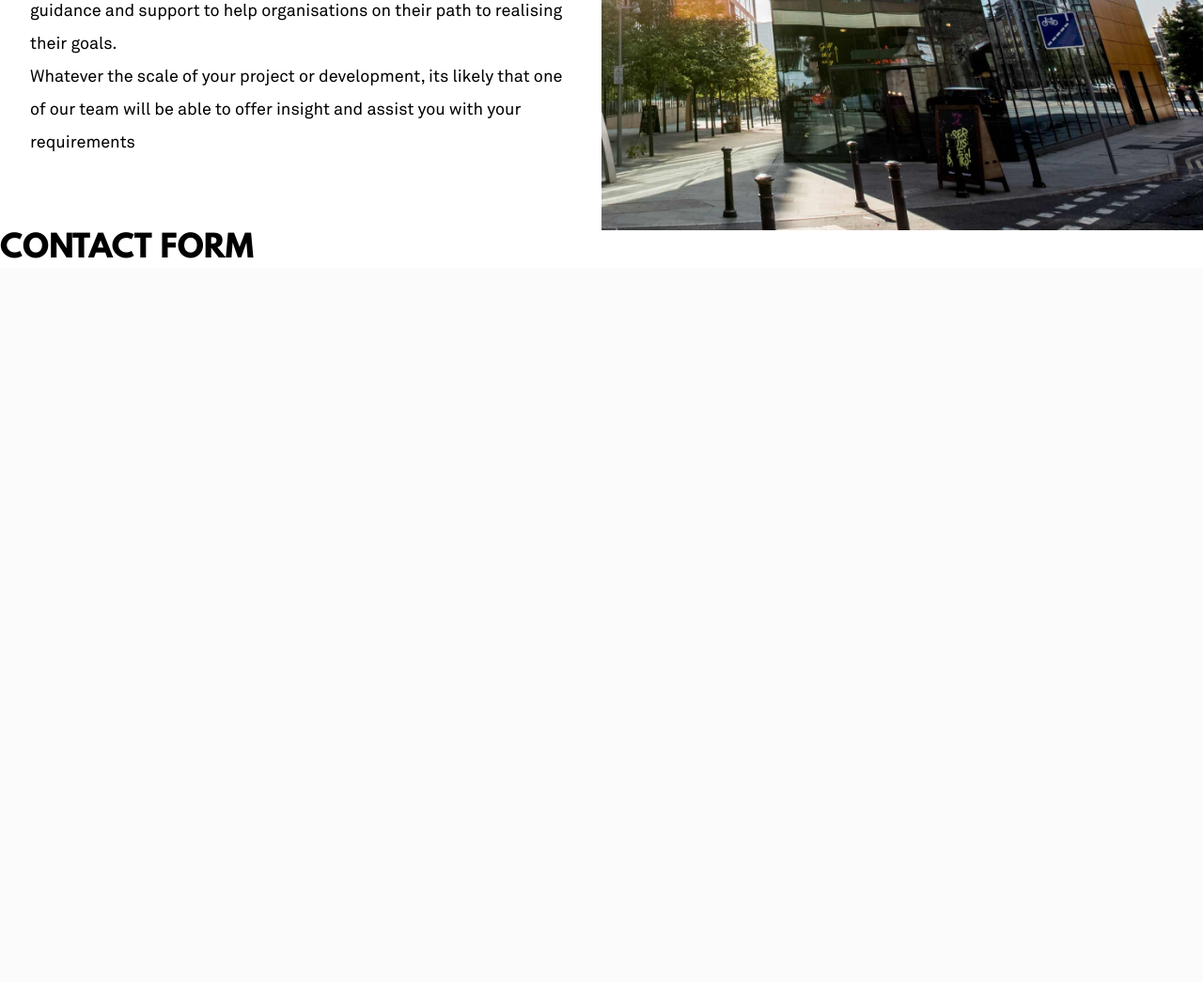
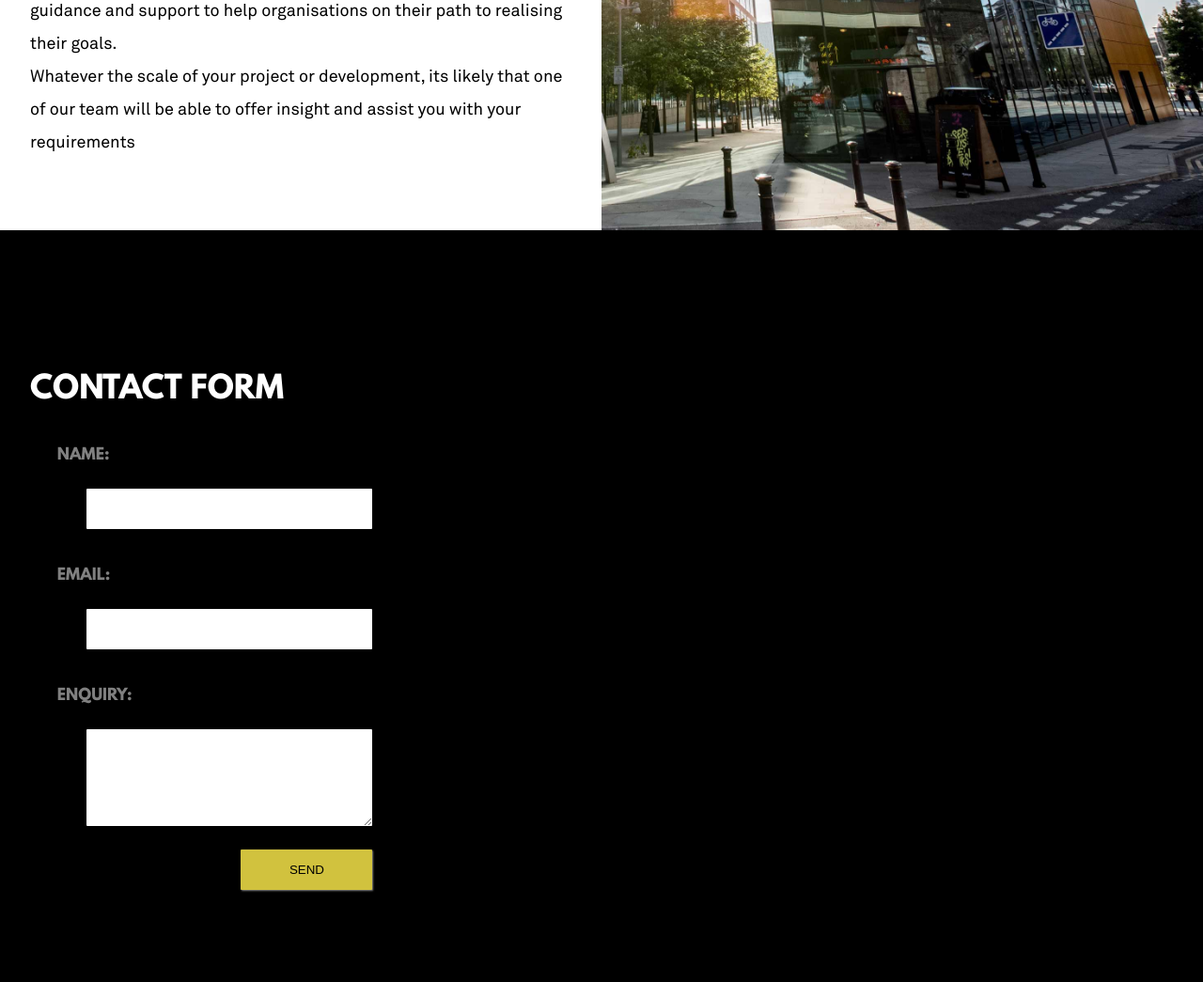
Before and after one commit to PavolVasko12/JMCwebsite, a PHP site: page / in a window 1280 px wide. Shown: the part 2155-3200 px from the top of the page at 94% size. Before the commit the page ends 2430 px from the top, so only its background shows below. Run offline with PHP 8.4, Linux system fonts and the light colour scheme.

Commit message:
Added contact us form
Just styling not the functionaluty.

```diff
--- a/Css/desktopStyleSheet.css
+++ b/Css/desktopStyleSheet.css
@@ -300,3 +300,71 @@ nav ul li a:hover{
 /* ==========================================
             CONTACT US FROM HERE
 =========================================== */
+
+#contactFormSection{
+  width: 100%;
+  height: 800px;
+  background-color: black;
+  display: flex;
+}
+
+#contactFormSection .titleSection{
+  color: white;
+}
+
+#holderForContactForm{
+  width: 50%;
+  height: 500px;
+  float: left;
+  align-items: center;
+  justify-content: center;
+}
+
+#innerHolderContactForm{
+  width: 90%;
+  margin-top: 150px;
+  margin-left: 5%;
+}
+
+form{
+  width: 60%;
+  margin-left: 5%;
+  height: 100%;
+  overflow: auto;
+}
+
+label{
+  width: 100px;
+  font-family: LeagueSpartan;
+  color: gray;
+  display: block;
+  float: left;
+  margin-top: 40px;
+}
+
+input, textarea{
+  margin-right: 10px;
+  width: 300px;
+  float: right;
+  padding-top: 14px;
+  padding-bottom: 14px;
+  margin-top: 25px;
+  border-radius: 1px;
+  border: none;
+}
+
+label:after { content: ": " }
+
+#submitFormButton{
+  width: 140px;
+  background-color: #d1c23e;
+  box-shadow: 1px 1px 2px gray;
+  margin-bottom: 20px;
+  margin-right: 10px;
+}
+
+#submitFormButton:hover{
+  background-color: #c1b543;
+  box-shadow: none;
+  cursor: pointer;
+}
--- a/contact.php
+++ b/contact.php
@@ -1,4 +1,19 @@
 <div id="contactFormSection">
-	<h1 class="titleSection">CONTACT FORM</h1>
-
+	<div id="holderForContactForm">
+		<div id="innerHolderContactForm">
+			<h1 class="titleSection">CONTACT FORM</h1>
+			<form id="contactForm" name="contactForm" action="#contactForm" method="POST" autocomplete="off">
+			  <label for="name">NAME</label>
+	          <input type="text" class="contactUsInput" id="name" name="firstName" placeholder="">
+	          <label for="email">EMAIL</label>
+	          <input type="email" class="contactUsInput" id="email" name="email" placeholder="">
+	          <label for="messageContactUs">ENQUIRY</label>
+	          <textarea id="messageContactUs" placeholder="" rows="5" name="messageBox"></textarea>
+	          <input id="submitFormButton" type="submit" name="action" value="SEND">
+       		</form>
+       		<p id="requiredFieldsMessage">Please check required fields</p>
+			<?php if (isset($errorMsg)) { echo '<p id="errorMessage">', $errorMsg , '</p>'; } ?>
+			<?php if (isset($successMsg)) { echo '<p id="successFormMessagePHP">', $successMsg , '</p>'; } ?>
+		</div>
+	</div>
 </div>
```
